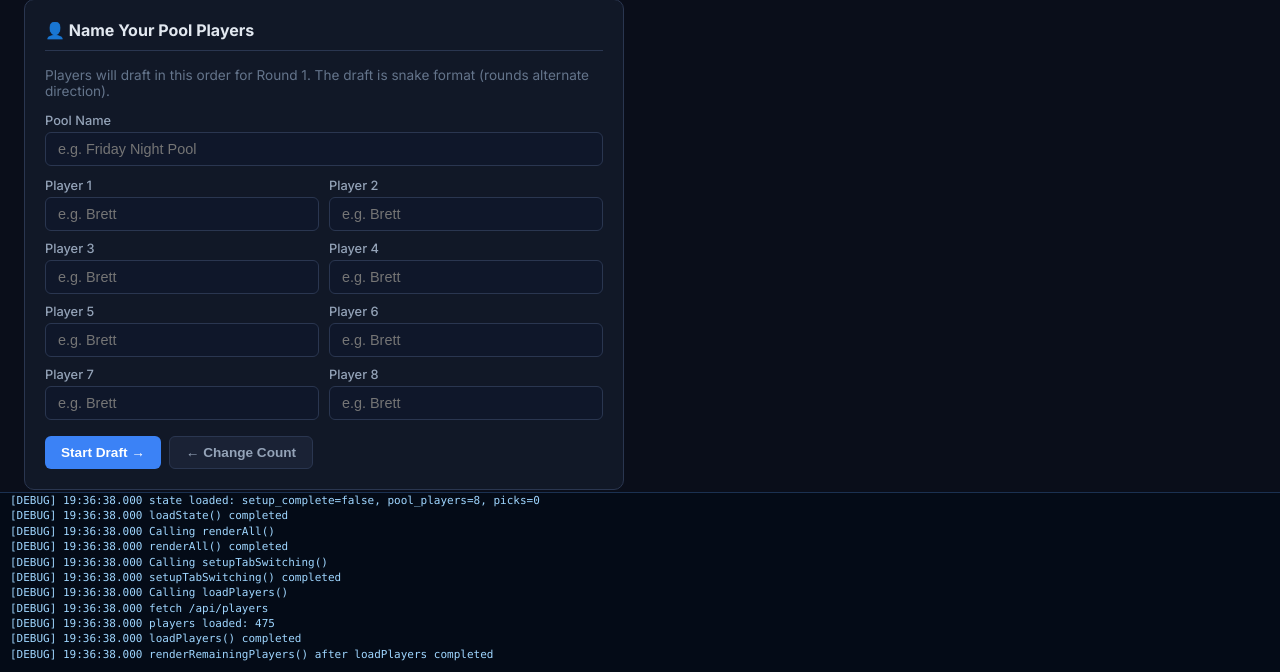
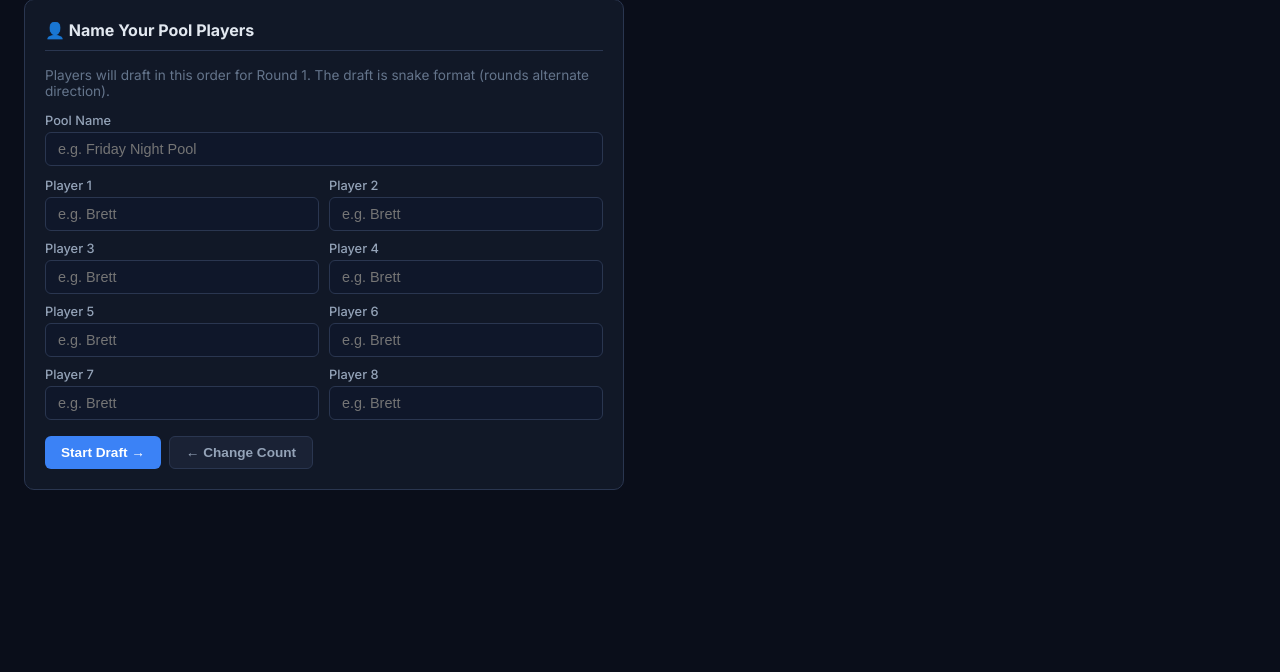
Before and after one commit to brettwiens/Poon2026, a Flask app: page / in a window 1280 px wide. Shown: the part 128-800 px from the top of the page. Run offline with Flask 3, Linux system fonts and the light colour scheme.

Commit message:
Removed Debug

```diff
--- a/static/app.js
+++ b/static/app.js
@@ -7,7 +7,7 @@ let teamInfo   = {};     // team colors / info
 
 let debugMessages = [];
 let debugPanel = null;
-const DEBUG_ENABLED = true;
+const DEBUG_ENABLED = false;
 
 // Sort state for Remaining Players tab
 let sortCol = 'points';
--- a/static/style.css
+++ b/static/style.css
@@ -426,7 +426,7 @@ tr:hover td { background: rgba(59,130,246,0.06); }
   vertical-align: middle;
 }
 
-..debug-log { display: none !important; }
+.debug-log { display: none !important; }
 
 .board-cell {
   min-width: 120px;
```
